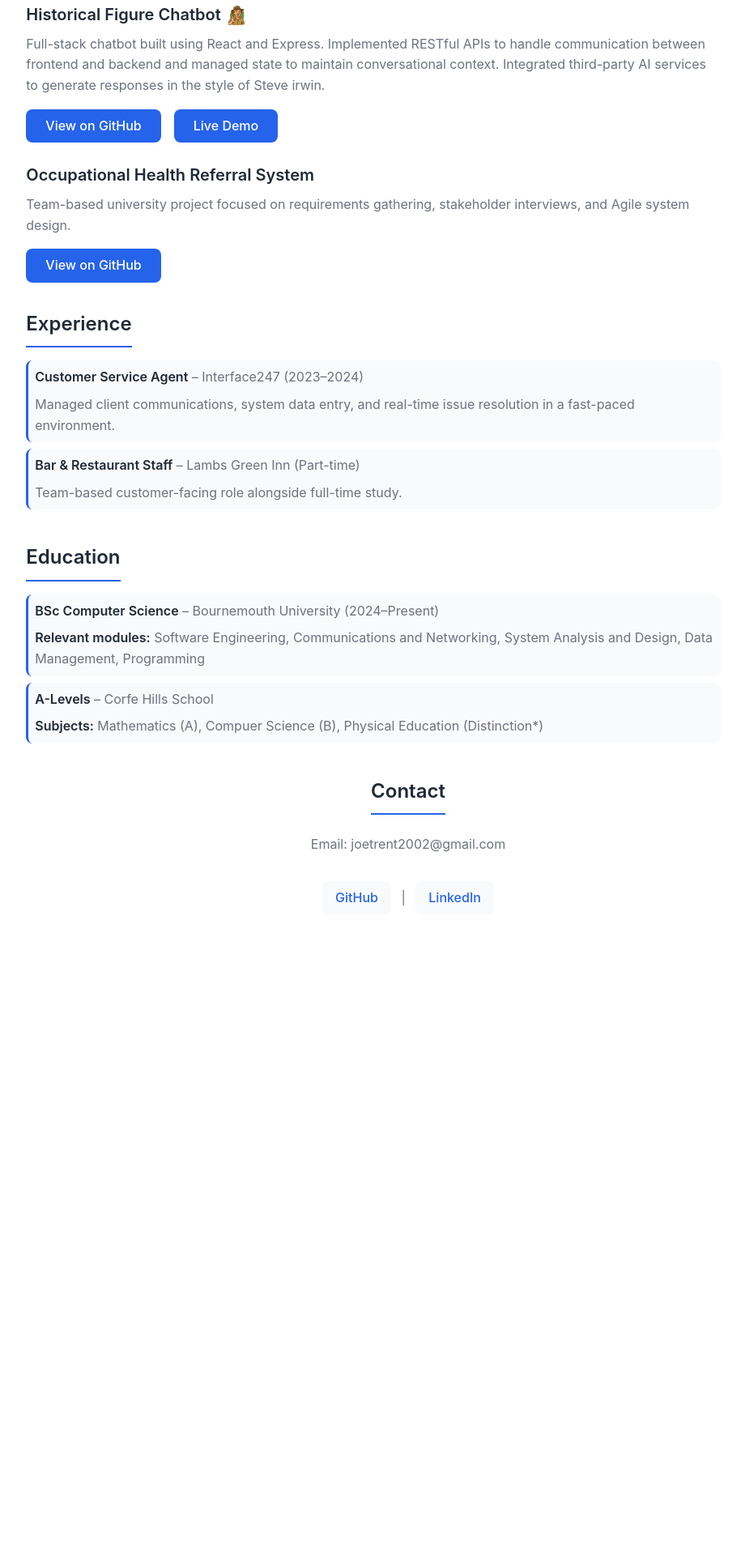
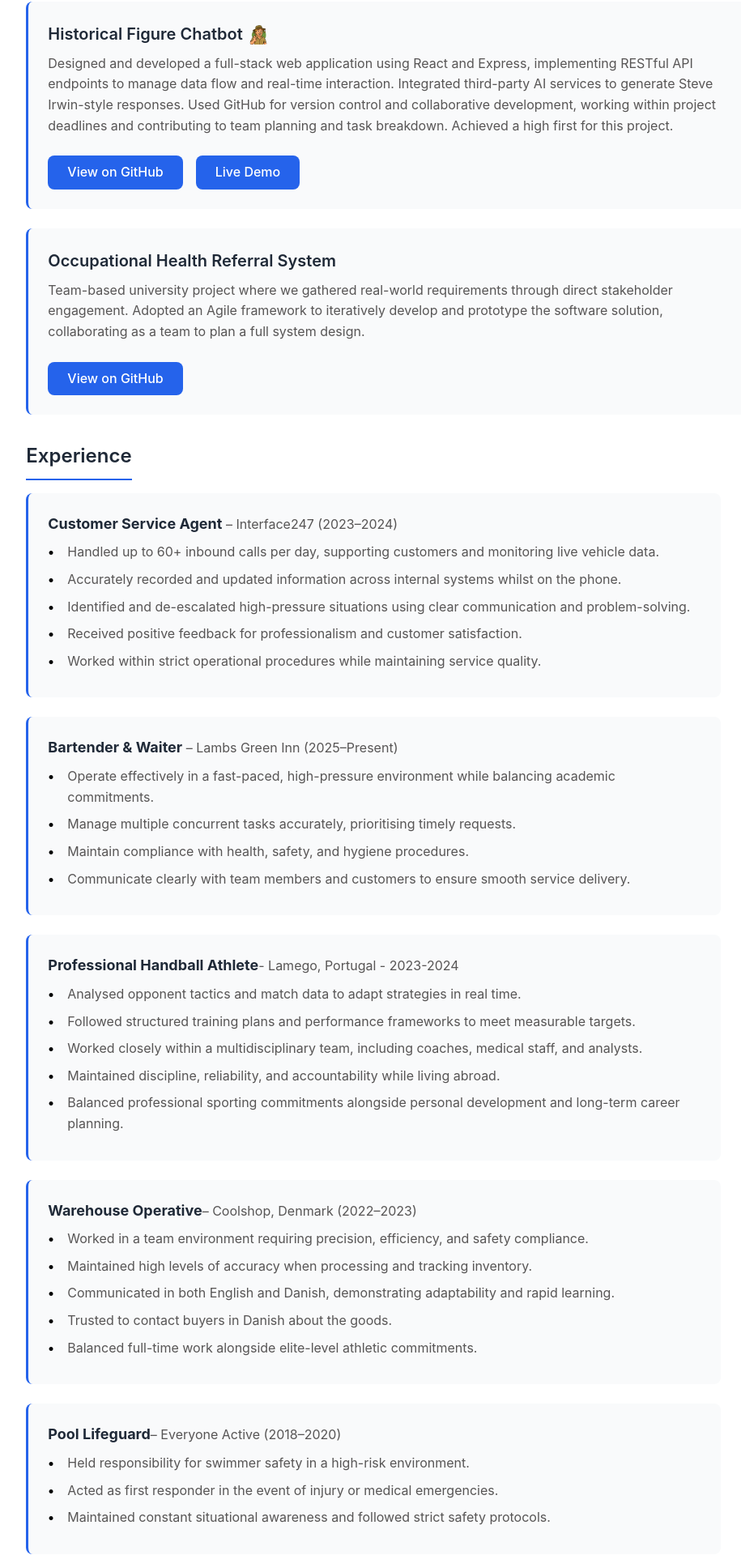
Before and after one commit to TrentJoe/joe-trent-portfolio, a React (Vite) app: page / in a window 1280 px wide. Shown: the part 779-2699 px from the top of the page at 81% size, without its empty margins (136-1051 px from the left). Before the commit the page ends 1980 px from the top, so only its background shows below. Built offline with nearby package versions, Linux system fonts and the light colour scheme.

Commit message:
feat: add Achievements section and enhance Experience and Profile descriptions

```diff
--- a/src/App.jsx
+++ b/src/App.jsx
@@ -6,6 +6,7 @@ import Projects from './sections/Projects'
 import Experience from './sections/Experience'
 import Education from './sections/Education'
 import Contact from './sections/Contact'
+import Achievements from './sections/Achievements'
 
 function App() {
 
@@ -27,6 +28,9 @@ function App() {
         <Education  />
       </div>
       <div>
+        <Achievements />
+      </div>
+      <div>
         <Contact />
       </div>
     </>
--- /dev/null
+++ b/src/sections/Achievements.jsx
@@ -0,0 +1,13 @@
+export default function Achievements(){
+  return (
+    <section className="achievements">
+      <h2>Other Achievements</h2>
+      <ul>
+        <li>Gold Medal — IHF Trophy M20 European Zone (Kosovo)</li>
+        <li>Bronze Medal — IHF Intercontinental Trophy (Costa Rica)</li>
+        <li>Two-time National Cup Finalist</li>
+        <li>Division 1 Promotion — U19 Denmark</li>
+      </ul>
+    </section>
+  )
+}
--- a/src/sections/Experience.jsx
+++ b/src/sections/Experience.jsx
@@ -6,16 +6,56 @@ export default function Experience(){
       <p className="card">
         <strong>Customer Service Agent</strong> – Interface247 (2023–2024)
         <br />
-        Managed client communications, system data entry, and real-time issue
-        resolution in a fast-paced environment.
+        <ul>
+          <li>Handled up to 60+ inbound calls per day, supporting customers and monitoring live vehicle data.</li>
+          <li>Accurately recorded and updated information across internal systems whilst on the phone.</li>
+          <li>Identified and de-escalated high-pressure situations using clear communication and problem-solving.</li>
+          <li>Received positive feedback for professionalism and customer satisfaction.</li>
+          <li>Worked within strict operational procedures while maintaining service quality.</li>
+        </ul>
       </p>
 
       <p className="card">
-        <strong>Bar & Restaurant Staff</strong> – Lambs Green Inn (Part-time)
+        <strong>Bartender & Waiter</strong> – Lambs Green Inn (2025–Present)
         <br />
-        Team-based customer-facing role alongside full-time study.
+        <ul>
+          <li>Operate effectively in a fast-paced, high-pressure environment while balancing academic commitments.</li>
+          <li>Manage multiple concurrent tasks accurately, prioritising timely requests.</li>
+          <li>Maintain compliance with health, safety, and hygiene procedures.</li>
+          <li>Communicate clearly with team members and customers to ensure smooth service delivery.</li>
+        </ul>
       </p>
-
+      <p className="card">
+        <strong>Professional Handball Athlete</strong>- Lamego, Portugal - 2023-2024
+        <br />
+        <ul>
+          <li>Analysed opponent tactics and match data to adapt strategies in real time.</li>
+          <li>Followed structured training plans and performance frameworks to meet measurable targets.</li>
+          <li>Worked closely within a multidisciplinary team, including coaches, medical staff, and analysts.</li>
+          <li>Maintained discipline, reliability, and accountability while living abroad.</li>
+          <li>Balanced professional sporting commitments alongside personal development and long-term career planning.</li>
+        </ul>
+      </p>
+      <p className="card">
+        <strong>Warehouse Operative</strong>– Coolshop, Denmark (2022–2023)
+        <br />
+        <ul>
+          <li>Worked in a team environment requiring precision, efficiency, and safety compliance.</li>
+          <li>Maintained high levels of accuracy when processing and tracking inventory.</li>
+          <li>Communicated in both English and Danish, demonstrating adaptability and rapid learning.</li>
+          <li>Trusted to contact buyers in Danish about the goods.</li>
+          <li>Balanced full-time work alongside elite-level athletic commitments.</li>
+        </ul>
+      </p>
+      <p className="card">
+        <strong>Pool Lifeguard</strong>– Everyone Active (2018–2020)
+        <br />
+        <ul>
+          <li>Held responsibility for swimmer safety in a high-risk environment.</li>
+          <li>Acted as first responder in the event of injury or medical emergencies.</li>
+          <li>Maintained constant situational awareness and followed strict safety protocols.</li>
+        </ul>
+      </p>
     </section>
 
   )
--- a/src/sections/Profile.jsx
+++ b/src/sections/Profile.jsx
@@ -3,7 +3,7 @@ export default function Profile() {
     <section className="profile">
       <h1>Joseph Trent CV</h1>
       <p>
-        I am a BSc Computer Science student at Bournemouth University and former Great Britain semi-professional athlete. Having spent three years living abroad to compete at the highest level, I have now successfully transitioned that same elite-level discipline and drive into a new passion for technology. I combine high pressure decision making with a strong technical foundation in Full-Stack Development (React, Express, Python). I am fully committed to my career in technology and am seeking an industrial placement to apply my high performance mindset and learn from experienced professionals. I am eager to gain experience in any technical role like software development, data science, DevOps, cloud computing and many more.
+        BSc Computer Science undergraduate at Bournemouth University and former Great Britain semi-professional athlete, seeking a 2025–26 industrial placement. After spending three years living and competing abroad at elite international level, I have transitioned the same discipline, resilience, and high-pressure decision-making into a career in technology. I have a strong technical foundation in full-stack development (React, Express, Python) and experience working in fast-paced, operational environments requiring accuracy, communication, and problem-solving. Highly motivated, excited to learn, and eager to gain hands-on experience across software engineering, systems, data, or cloud-focused roles.
       </p>
     </section>
   )
--- a/src/sections/Projects.jsx
+++ b/src/sections/Projects.jsx
@@ -6,10 +6,8 @@ export default function Projects(){
     <div>
       <h3>Historical Figure Chatbot<img src ="/steve.png" alt = "Steve Irwin Icon" /></h3>
       <p>
-        Full-stack chatbot built using React and Express. Implemented RESTful
-        APIs to handle communication between frontend and backend and managed
-        state to maintain conversational context. Integrated third-party AI services to generate responses in the style of Steve irwin.
-        </p>
+        Designed and developed a full-stack web application using React and Express, implementing RESTful API endpoints to manage data flow and real-time interaction. Integrated third-party AI services to generate Steve Irwin-style responses. Used GitHub for version control and collaborative development, working within project deadlines and contributing to team planning and task breakdown. Achieved a high first for this project.
+      </p>
         <a href="https://github.com/HistoricFigureChatbot/steve-irwin-chatbot.git">
           View on GitHub
         </a>
@@ -18,8 +16,7 @@ export default function Projects(){
     <div>
         <h3>Occupational Health Referral System</h3>
         <p>
-          Team-based university project focused on requirements gathering,
-          stakeholder interviews, and Agile system design.
+          Team-based university project where we gathered real-world requirements through direct stakeholder engagement. Adopted an Agile framework to iteratively develop and prototype the software solution, collaborating as a team to plan a full system design.
         </p>
         <a href="https://github.com/Ace-7854/Computing-In-Business.git">
           View on GitHub
--- a/src/styles/main.css
+++ b/src/styles/main.css
@@ -12,11 +12,13 @@
   --color-primary: #2563eb;
   --color-primary-dark: #1d4ed8;
   --color-text: #1f2937;
-  --color-text-light: #6b7280;
+  /*--color-text-light: #6b7280;*/
+  --color-text-light: #575555;
   --color-background: #ffffff;
   --color-background-alt: #f9fafb;
   --color-border: #e5e7eb;
   --color-accent: #3b82f6;
+  --color-bullet: #000000;
 
   /* Typography */
   --font-family: 'Inter', -apple-system, BlinkMacSystemFont, 'Segoe UI', Roboto, Oxygen, Ubuntu, sans-serif;
@@ -32,7 +34,7 @@
   --spacing-2xl: 4rem;
 
   /* Layout */
-  --max-width: min(1400px, 90vw);
+  --max-width: min(1600px, 90vw);
   --border-radius: 8px;
 }
 
@@ -109,7 +111,9 @@ p {
 
 strong {
   color: var(--color-text);
-  font-weight: 600;
+  font-weight: 700;
+  font-size: large;
+  border-bottom: #000000;
 }
 
 /* ===== Lists ===== */
@@ -126,7 +130,7 @@ ul li {
 }
 
 ul li::before {
-  content: "•";
+  content: "~";
   position: absolute;
   left: 0;
   color: var(--color-primary);
@@ -149,10 +153,10 @@ a:hover {
 /* ===== Card Component ===== */
 .card {
   background-color: var(--color-background-alt);
-  padding: var(--spacing-xs);
+  padding: var(--spacing-md);
   border-radius: var(--border-radius);
   border-left: 3px solid var(--color-primary);
-  margin-bottom: var(--spacing-xs);
+  margin-bottom: var(--spacing-md);
 }
 
 .card br {
@@ -201,6 +205,10 @@ a:hover {
 /* ===== Projects Section ===== */
 .projects > div {
   margin-bottom: var(--spacing-md);
+  background-color: var(--color-background-alt);
+  padding: var(--spacing-md);
+  border-radius: var(--border-radius);
+  border-left: 3px solid var(--color-primary);
 }
 
 .projects > div:last-child {
@@ -215,6 +223,7 @@ a:hover {
   border-radius: var(--border-radius);
   transition: background-color 0.2s ease, transform 0.2s ease;
   margin-right: var(--spacing-sm);
+  margin-top: var(--spacing-xs);
 }
 
 .projects a:hover {
@@ -222,7 +231,7 @@ a:hover {
   transform: translateY(-2px);
   color: white;
   box-shadow: 0 4px 6px rgba(0, 0, 0, 0.1);
-
+  text-decoration: none;
 }
 
 .projects h3 img {
@@ -231,11 +240,23 @@ a:hover {
   margin-left: 8px;
   vertical-align: middle;
 }
+
 /* ===== Experience Section ===== */
 /* Uses .card class for styling */
 
+.experience .card ul li::before {
+  content: "•";
+  position: absolute;
+  left: 0;
+  color: var(--color-bullet);
+  font-weight: bold;
+}
+
 /* ===== Education Section ===== */
 /* Uses .card class for styling */
+
+/* ===== Achievements Section ===== */
+/* Uses default ul styling */
 
 /* ===== Contact Section ===== */
 .contact {
```
